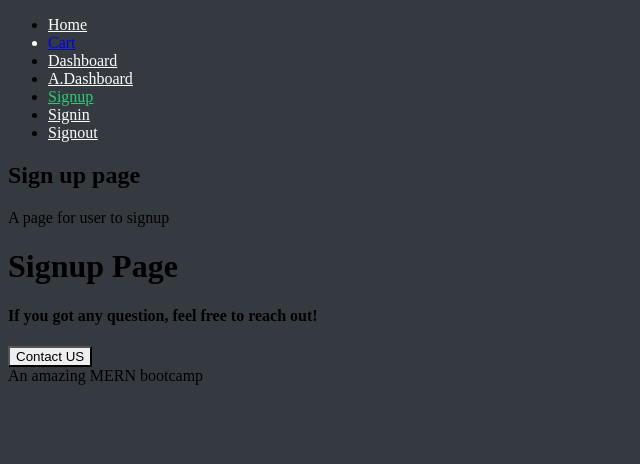
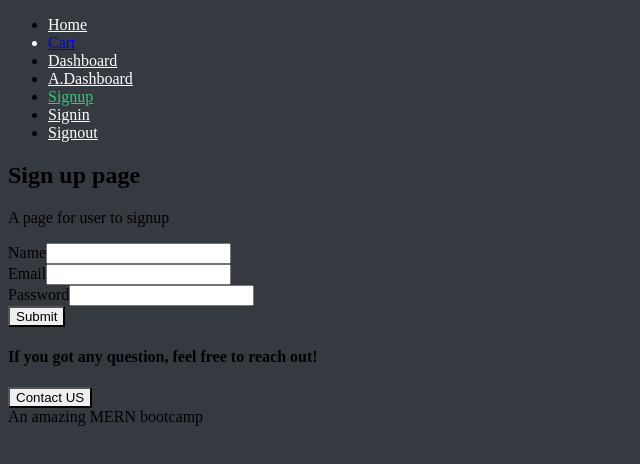
Before and after one commit to daps10/mern-bootcamp, a React (Create React App) app in the folder projfrontend/: page /signup in a window 1280 px wide. Shown: the top 464 px of the page, without its empty margins (0-640 px from the left). Built offline with nearby package versions, Linux system fonts and the light colour scheme; no server answers; the HTML template or start-up script is replaced by a standard one.

Commit message:
Signup and signin form

```diff
--- a/projfrontend/src/user/Signin.js
+++ b/projfrontend/src/user/Signin.js
@@ -2,13 +2,35 @@
 import Base from '../core/Base';
 
 const Signin = () => {
-  return (
+    const signInForm = () => {
+        return (
+            <div className="row">
+                <div className="col-md-6 offset-sm-3 text-left">
+                    <form >
+                        <div className="form-group">
+                            <label className="text-light">Email</label>
+                            <input className="form-control" type="email"/>
+                        </div>
+                        <div className="form-group">
+                            <label className="text-light">Password</label>
+                            <input className="form-control" type="password"/>
+                        </div>
+                        <button className="form-control btn btn-success btn-block mt-2">
+                            Submit
+                        </button>
+                    </form>
+                </div>
+            </div>
+        )
+    }
+
+    return (
     <>
         <Base title="Sign in page" description="A page for user to signin">
-            <div>Signin</div>
+            { signInForm() }
         </Base>
     </>
-  )
+    )
 }
 
 export default Signin;
--- a/projfrontend/src/user/Signup.js
+++ b/projfrontend/src/user/Signup.js
@@ -2,10 +2,37 @@
 import Base from "../core/Base";
 
 const Signup = () => {
+
+    const signUpForm = () => {
+        return (
+            <div className="row">
+                <div className="col-md-6 offset-sm-3 text-left">
+                    <form >
+                        <div className="form-group">
+                            <label className="text-light">Name</label>
+                            <input className="form-control" type="text"/>
+                        </div>
+                        <div className="form-group">
+                            <label className="text-light">Email</label>
+                            <input className="form-control" type="email"/>
+                        </div>
+                        <div className="form-group">
+                            <label className="text-light">Password</label>
+                            <input className="form-control" type="password"/>
+                        </div>
+                        <button className="form-control btn btn-success btn-block mt-2">
+                            Submit
+                        </button>
+                    </form>
+                </div>
+            </div>
+        )
+    }
+
     return (
         <>
             <Base title="Sign up page" description="A page for user to signup">
-                <h1>Signup Page</h1>
+                { signUpForm() }
             </Base>
         </>
     )
```
